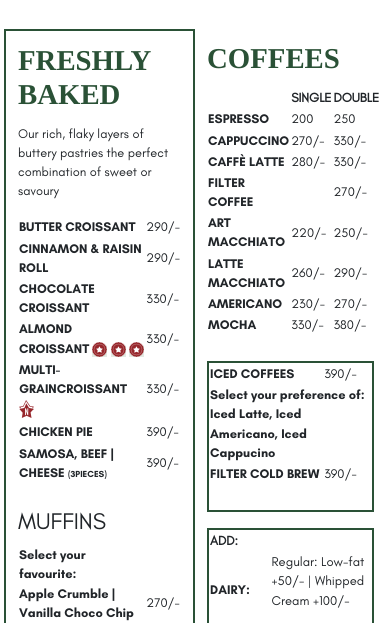
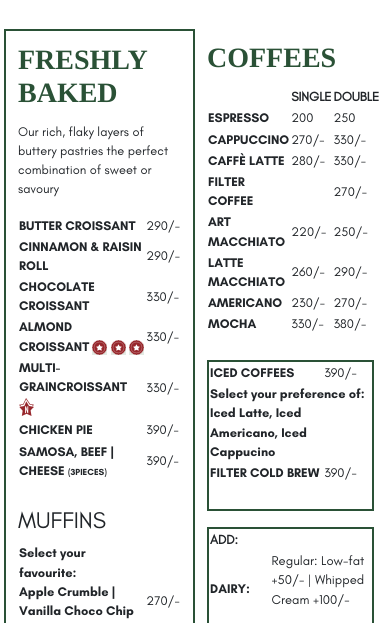
Before and after one commit to kipngenokevin/QR-Code-Menu-v1, a plain HTML site: page index.html in a window 390 px wide. Shown: the part 165-788 px from the top of the page. Drawn offline with nearby package versions, Linux system fonts and the light colour scheme.

```diff
--- a/styles/index.css
+++ b/styles/index.css
@@ -215,7 +215,7 @@ header {
 	}
 
 	.section-title {
-		font-size: 1.8rem;
+		font-size: 1.75rem;
 	}
 
 	.green-border {
```
